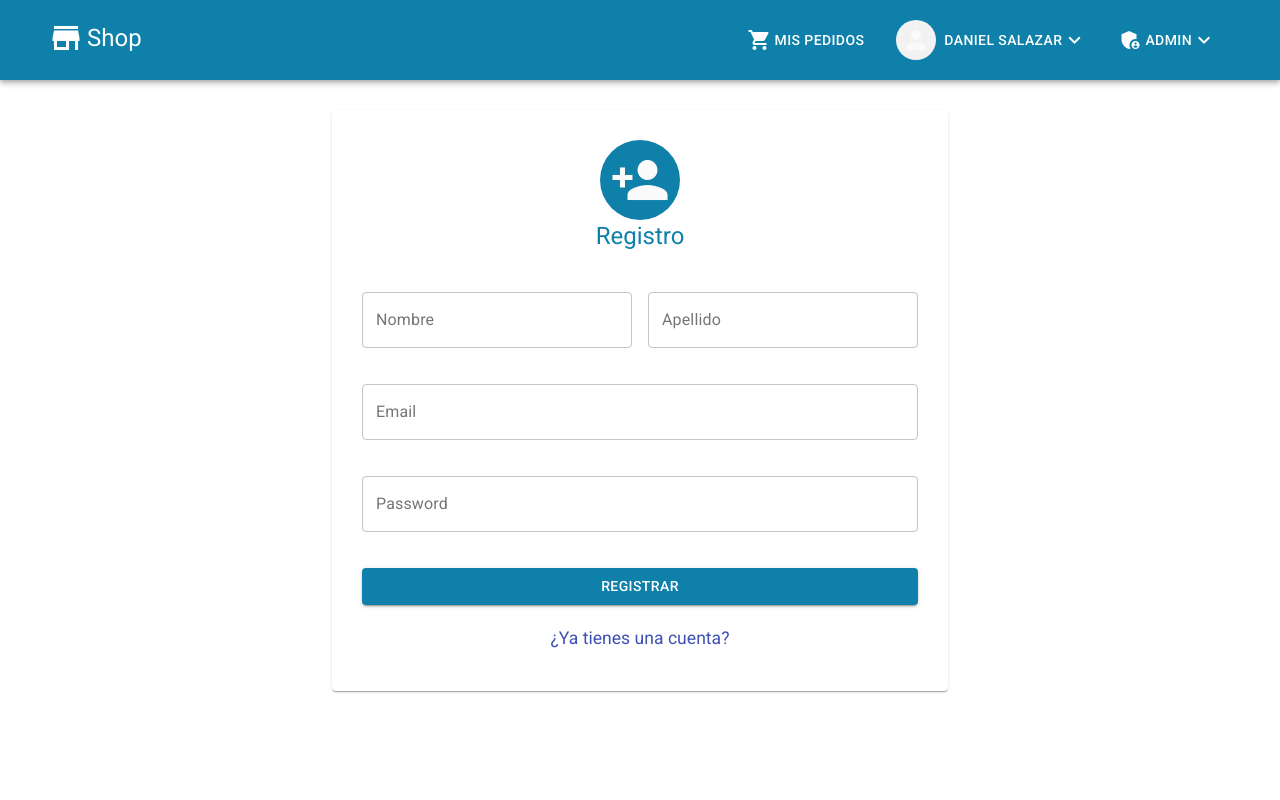
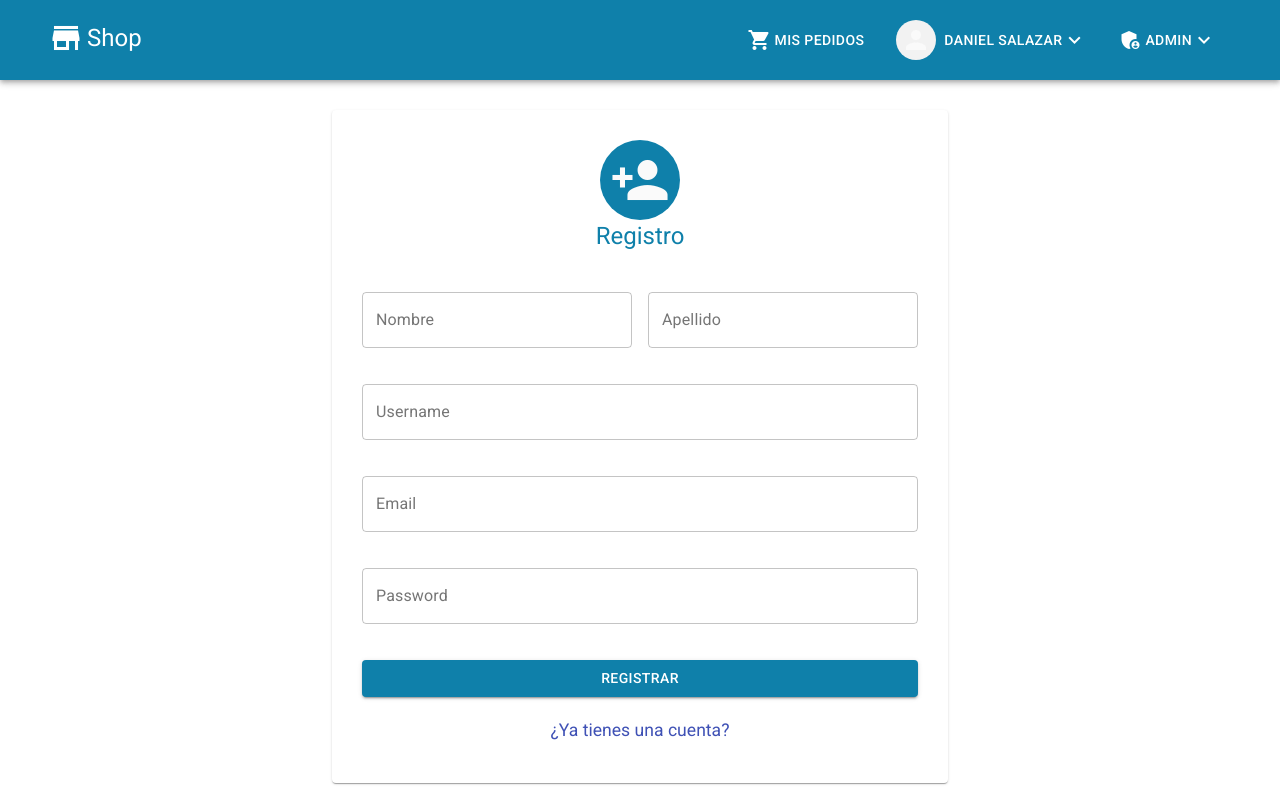
Before and after one commit to Dsniels/Frontend-market, a React (Create React App) app: page /registrar in a window 1280 px wide. Built offline with nearby package versions, Linux system fonts and the light colour scheme.

Commit message:
action Resgistro de usuario

```diff
--- a/src/Componentes/Seguridad/Registro.js
+++ b/src/Componentes/Seguridad/Registro.js
@@ -2,13 +2,15 @@ import { Avatar, Card, Container, Icon, Grid, Typography, TextField, Button } fr
 import React, { useState } from "react";
 import useStyles from "../../Theme/useStyles";
 import { Link } from 'react-router-dom';
+import { registrarUsuario } from "../../actions/UsuarioAction";
 
 
 const clearUsuario = {
     nombre: '',
     apellido: '',
     email: '',
-    password:''
+    password:'',
+    username:''
 }
 
 const ResgistroUsuario = () => {
@@ -17,7 +19,8 @@ const ResgistroUsuario = () => {
         nombre: '',
         apellido: '',
         email: '',
-        password:''
+        password:'',
+        username: ''
     });
 
     const handleChange = (e) => {
@@ -29,8 +32,14 @@ const ResgistroUsuario = () => {
     }
 
     const guardarUsuario = () => {
+/*         const insertarData = nuevoUsuario(usuario);
         console.log("Usuario", usuario);
-        setUsuario(clearUsuario);
+        setUsuario(clearUsuario); */
+
+        registrarUsuario(usuario).then(response => {
+            console.log('objeto response que envia el servidor', response);
+            window.localStorage.setItem('token', response.data.token);
+        });
     }
 
     const classes = useStyles();
@@ -62,6 +71,16 @@ const ResgistroUsuario = () => {
                                         fullWidth
                                         name = "apellido"
                                         value={usuario.apellido}
+                                        onChange={handleChange}
+                                         />
+                                    </Grid>
+                                    <Grid item md={12} xs = {12} className={classes.gridmb}>
+                                        <TextField
+                                        label = "Username"
+                                        variant="outlined"
+                                        fullWidth
+                                        name = "username"
+                                        value={usuario.username}
                                         onChange={handleChange}
                                          />
                                     </Grid>
--- /dev/null
+++ b/src/actions/UsuarioAction.js
@@ -0,0 +1,12 @@
+import HttpCliente from '../Servicios/HttpCliente';
+
+export const registrarUsuario = usuario =>{
+    return new Promise ((resolve, eject) =>{
+        HttpCliente.post("/api/usuario/registrar", usuario).then(response => {
+            resolve(response);
+        })
+        .catch((error) => {
+            resolve(error.response);
+        })
+    });
+}
```
Also changed, not shown: 1 other file (tests, documents, lock files or other folders).
